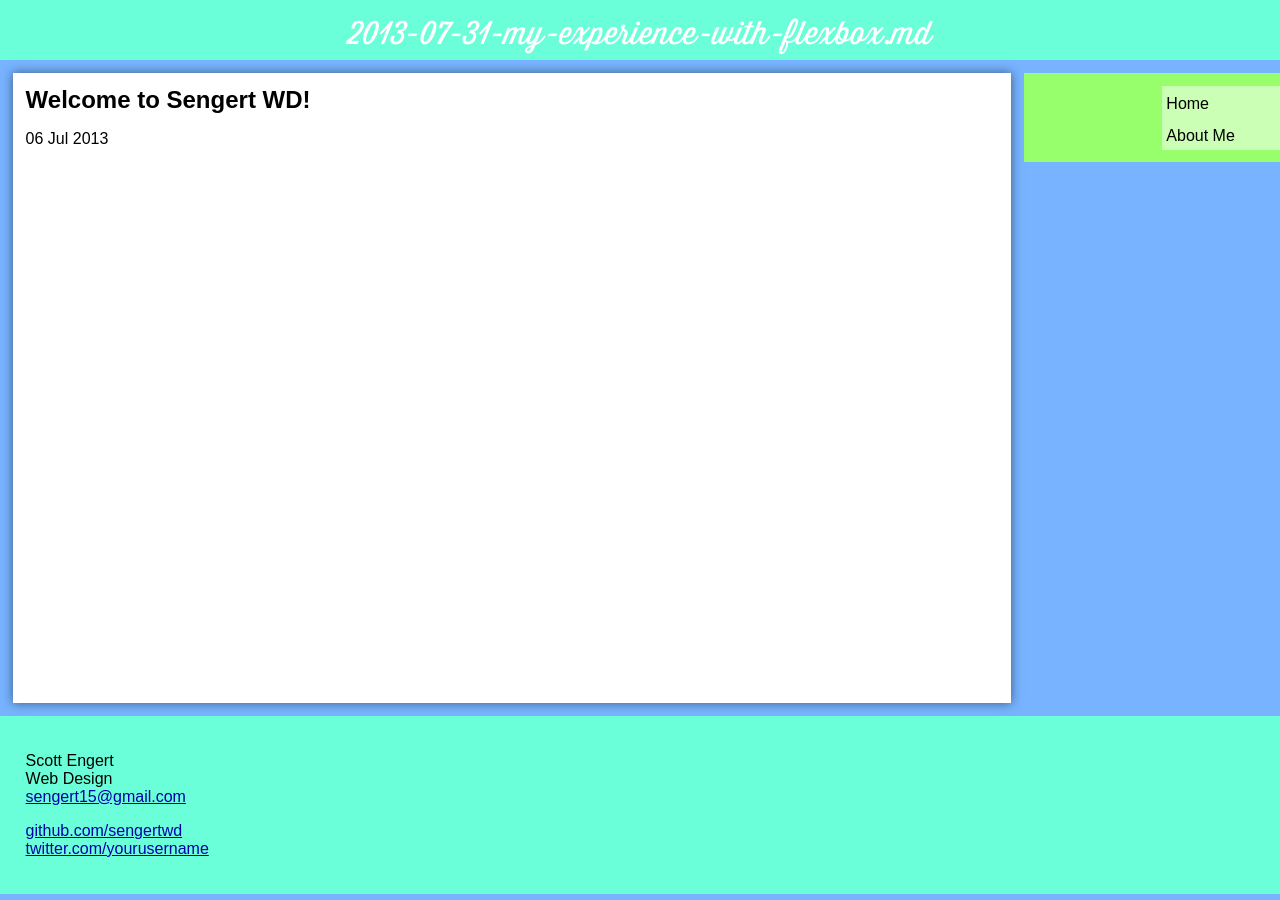
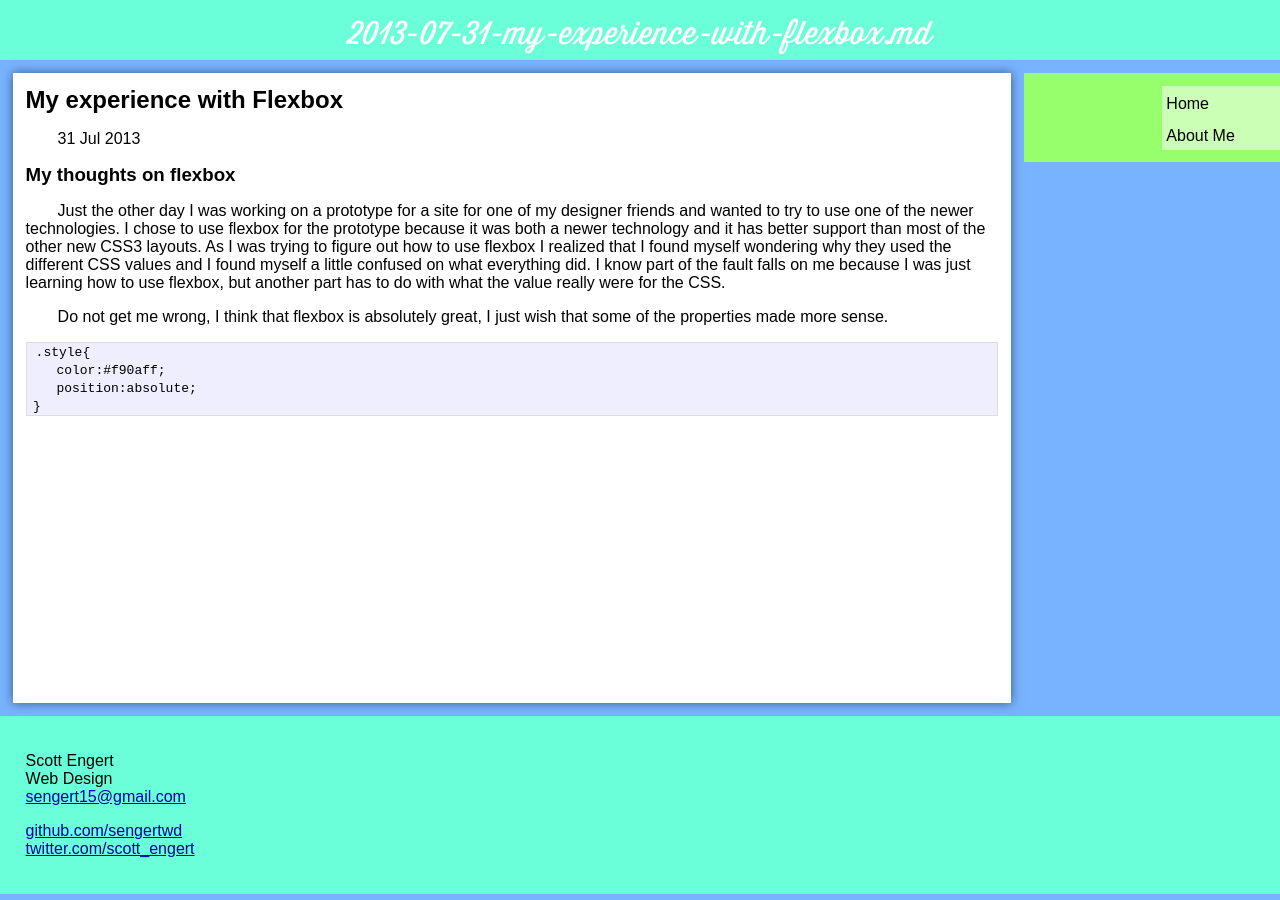
Before and after one commit to sengertwd/jekyll-test, a Jekyll site: the page built from _posts/2013-07-31-my-experience-with-flexbox.md, in a window 1280 px wide. Built offline with Jekyll 4.4.1, drawn with Linux system fonts in a browser that asks for light colours; some web fonts are replaced.

Commit message:
Added new post and modified CSS file

```diff
--- a/_layouts/default.html
+++ b/_layouts/default.html
@@ -38,7 +38,7 @@ name: Sengert WD
           <div class="contact">
             <p>
               <a href="http://github.com/sengertwd/">github.com/sengertwd</a><br />
-              <a href="http://twitter.com/yourusername/">twitter.com/yourusername</a><br />
+              <a href="https://twitter.com/scott_engert">twitter.com/scott_engert</a><br />
             </p>
           </div>
         </footer>
--- a/_posts/2013-07-31-my-experience-with-flexbox.md
+++ b/_posts/2013-07-31-my-experience-with-flexbox.md
@@ -1,6 +1,18 @@
 ---
 layout: post
-title:  "Welcome to Sengert WD!"
-date:   2013-07-06 13:41:45
+title:  "My experience with Flexbox"
+date:   2013-07-31 18:12:45
 categories: development css3
 ---
+
+### My thoughts on flexbox
+Just the other day I was working on a prototype for a site for one of my designer friends and wanted to try to use one of the newer technologies. I chose to use flexbox for the prototype because it was both a newer technology and it has better support than most of the other new CSS3 layouts. As I was trying to figure out how to use flexbox I realized that I found myself wondering why they used the different CSS values and I found myself a little confused on what everything did. I know part of the fault falls on me because I was just learning how to use flexbox, but another part has to do with what the value really were for the CSS.
+
+Do not get me wrong, I think that flexbox is absolutely great, I just wish that some of the properties made more sense.
+
+{% highlight html %}
+.style{
+	color:#f90aff;
+	position:absolute;
+}
+{% endhighlight %}
--- a/css/style.css
+++ b/css/style.css
@@ -179,6 +179,8 @@ nav {
 section, article {
   background: white;
   width: 100%; }
+  section p, article p {
+    text-indent: 2em; }
 
 section {
   min-height: 70%;
--- a/scss/includes/_main.scss
+++ b/scss/includes/_main.scss
@@ -104,6 +104,10 @@ nav {
 section, article {
   background: $post;
   width: 100%;
+
+  p{
+    text-indent: 2em;
+  }
 }
 
 section {
```
